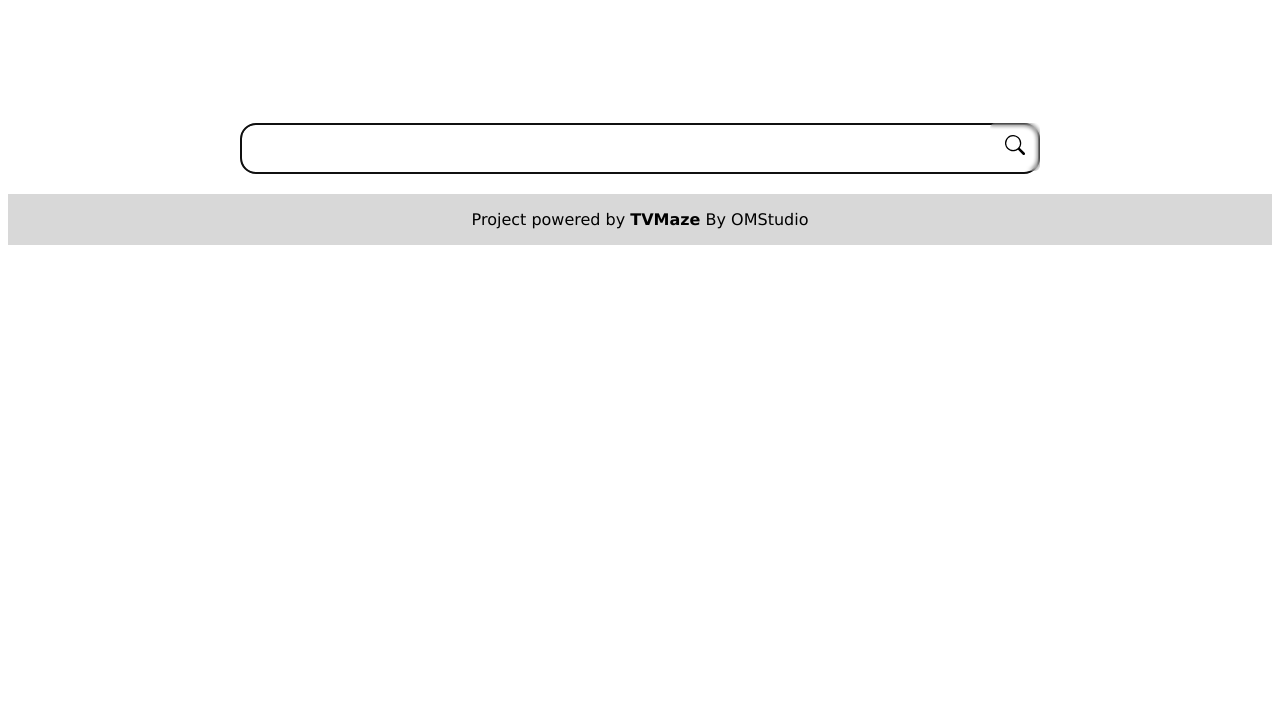
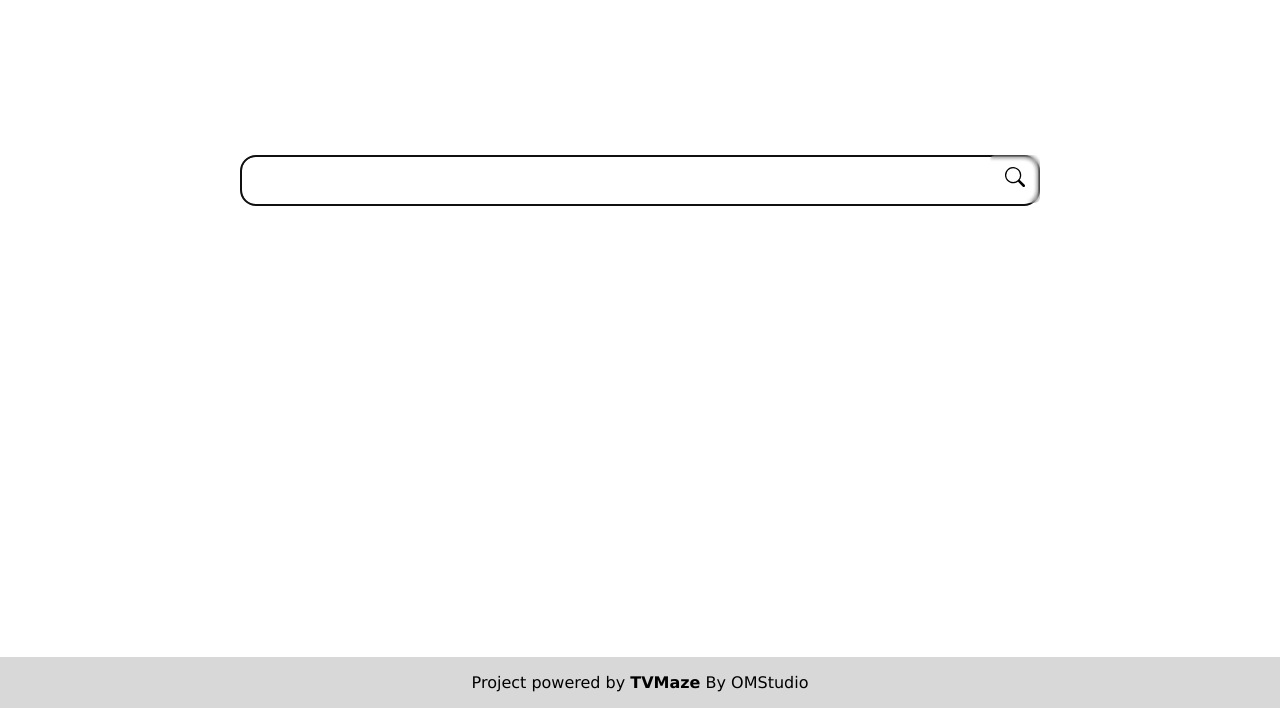
Before and after one commit to amantes30/MovieSearch, a plain HTML site: page index.html in a window 1280 px wide. Shown: the part 92-816 px from the top of the page. Drawn offline with nearby package versions, Linux system fonts and the light colour scheme.

Commit message:
layout_fix

```diff
--- a/style.css
+++ b/style.css
@@ -26,8 +26,12 @@
     text-decoration: none;
     color: black;
 }
+#container{
+    overflow: auto;
+    width: 80%;
+}
 #container img{
-    box-shadow: 10px 5px 5px black;
+
     transition: 1s;
 }
 #container img:hover{
@@ -35,7 +39,6 @@
     cursor: pointer;
 }
 #searchBar{
-    margin-top: 10%;
     text-align: center;
     width: 100%;
     display: flex;
@@ -71,7 +74,6 @@
     cursor: pointer;
 }
 #searchFrom input{
-    height: 30%;
     width: 100%;
     font-size: xx-large;
     text-align: center;
@@ -89,9 +91,12 @@ body{
     display: flex;
     align-items: center;
     flex-direction: column;
+    justify-content: space-between;
     font-family: Verdana, Geneva, Tahoma, sans-serif;
     height: 100dvh;
     text-align: center;
+    margin: 0;
+    overflow: hidden;
     /* font-family:Impact, Haettenschweiler, 'Arial Narrow Bold', sans-serif ; */
 }
 a{
```
Also changed, not shown: app.js (+0 -10 lines).
